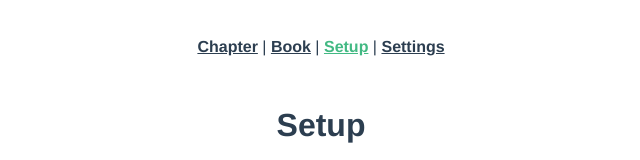
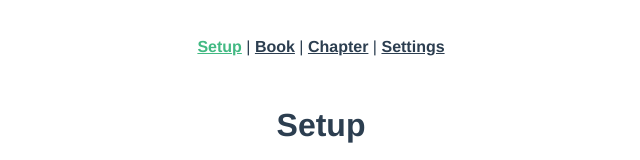
Before and after one commit to Keiwen/fable-flow, a Vue app: page /setup in a window 1280 px wide. Shown: the top 160 px of the page, without its empty margins (319-959 px from the left). Built offline with nearby package versions, Linux system fonts and the light colour scheme.

Commit message:
feat: FF-9 Draft code main directory setup page
re-arrange raw nav to reflect usage order

```diff
--- a/src/App.vue
+++ b/src/App.vue
@@ -1,8 +1,8 @@
 <template>
   <nav>
+    <router-link to="/setup">Setup</router-link> |
+    <router-link to="/book">Book</router-link> |
     <router-link to="/">Chapter</router-link> |
-    <router-link to="/book">Book</router-link> |
-    <router-link to="/setup">Setup</router-link> |
     <router-link to="/settings">Settings</router-link>
   </nav>
   <router-view/>
```
